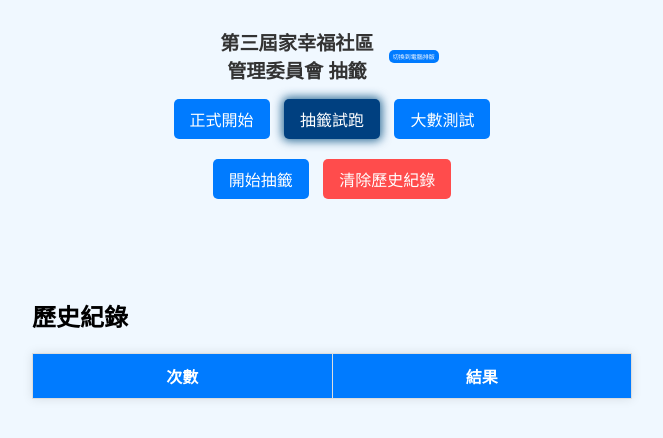
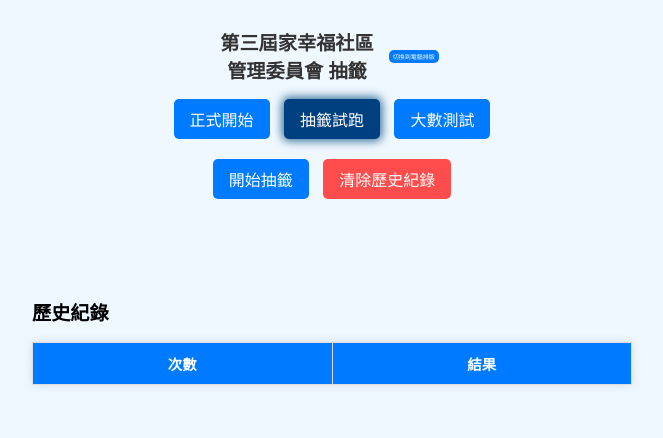
Before and after one commit to wade318/myHomeWeb, a plain HTML site: page index.html in a window 1280 px wide. Shown: the whole page, without its empty margins (308-971 px from the left). Drawn offline with Linux system fonts and the light colour scheme.

Commit message:
fix position 002

```diff
--- a/index.html
+++ b/index.html
@@ -17,6 +17,13 @@
             display: inline-block;
             margin: 0;
             padding: 0;
+        }
+        h2 {
+            font-size: 1.2em;
+            /* color: #333;
+            display: inline-block;
+            margin: 0;
+            padding: 0; */
         }
         #randomOption {
             font-size: 1.5em;
@@ -82,6 +89,7 @@
             margin: 0 auto;
         }
         #history table, #results table {
+            font-size: 0.9em;
             width: 100%;
             border-collapse: collapse;
             box-shadow: 0 0 10px rgba(0, 0, 0, 0.1);
```
